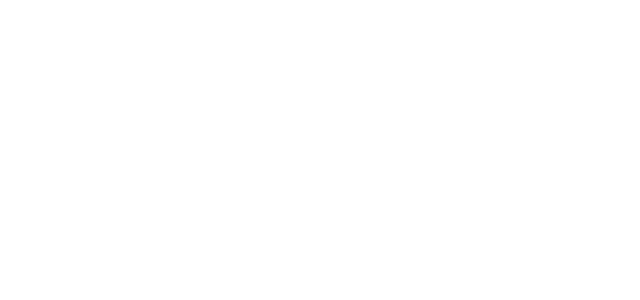
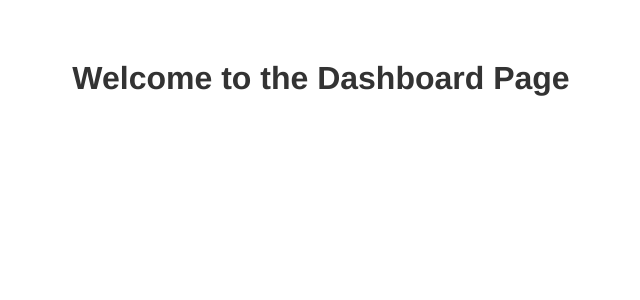
Before and after one commit to maefahluang-uni/99-project-fight-for-my-dream, a Vue app in the folder Sports-Complex-Facility-Management-System/: page /dashboard in a window 1280 px wide. Before the commit this address had no page. Shown: the top 300 px of the page, without its empty margins (319-959 px from the left). Built offline with nearby package versions, Linux system fonts and the light colour scheme.

Commit message:
start dashboard

```diff
--- /dev/null
+++ b/Sports-Complex-Facility-Management-System/src/components/dashboard.vue
@@ -0,0 +1,21 @@
+<template>
+    <div class="home-page">
+      <h1>Welcome to the Dashboard Page</h1>
+      <!-- Your home page content goes here -->
+    </div>
+  </template>
+
+  <script setup>
+  // Add any setup logic specific to the home page
+  </script>
+
+  <style scoped>
+  .home-page {
+    text-align: center;
+    margin-top: 60px;
+  }
+
+  h1 {
+    color: #333;
+  }
+  </style>
--- a/Sports-Complex-Facility-Management-System/src/main.js
+++ b/Sports-Complex-Facility-Management-System/src/main.js
@@ -4,11 +4,14 @@ import App from './App.vue'; // Import App.vue
 import LoginComponent from './components/login.vue';
 import HomeComponent from './components/home.vue';
 import ScheduleComponent from './components/schedule.vue'
+import DashboardComponent from './components/dashboard.vue'
+
 
 const routes = [
   { path: '/', component: LoginComponent }, // Set login as the index route
   { path: '/home', component: HomeComponent },
   { path: '/schedule', component: ScheduleComponent },
+  { path: '/dashboard', component: DashboardComponent },
 
   // Add more routes if needed
 ];
```
